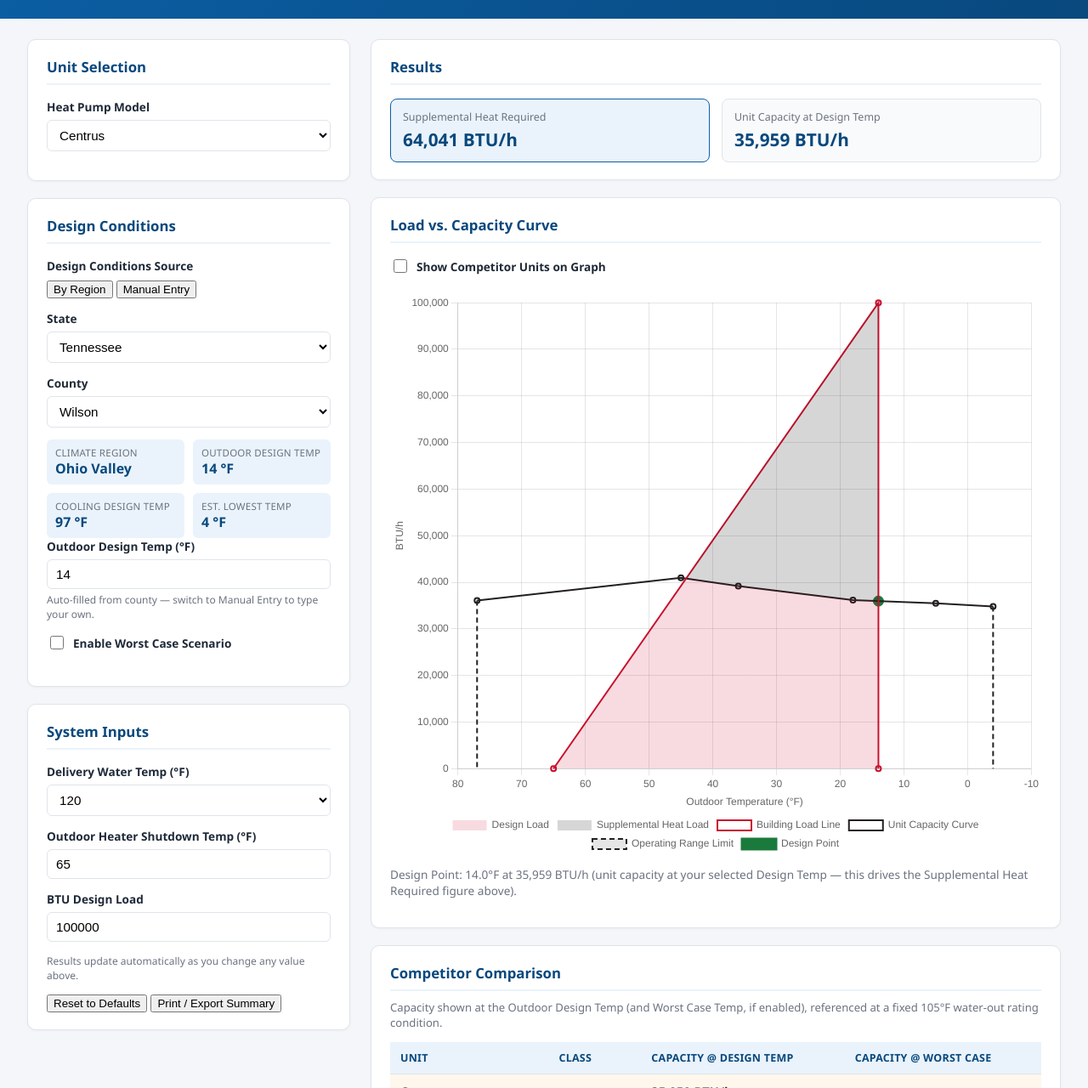
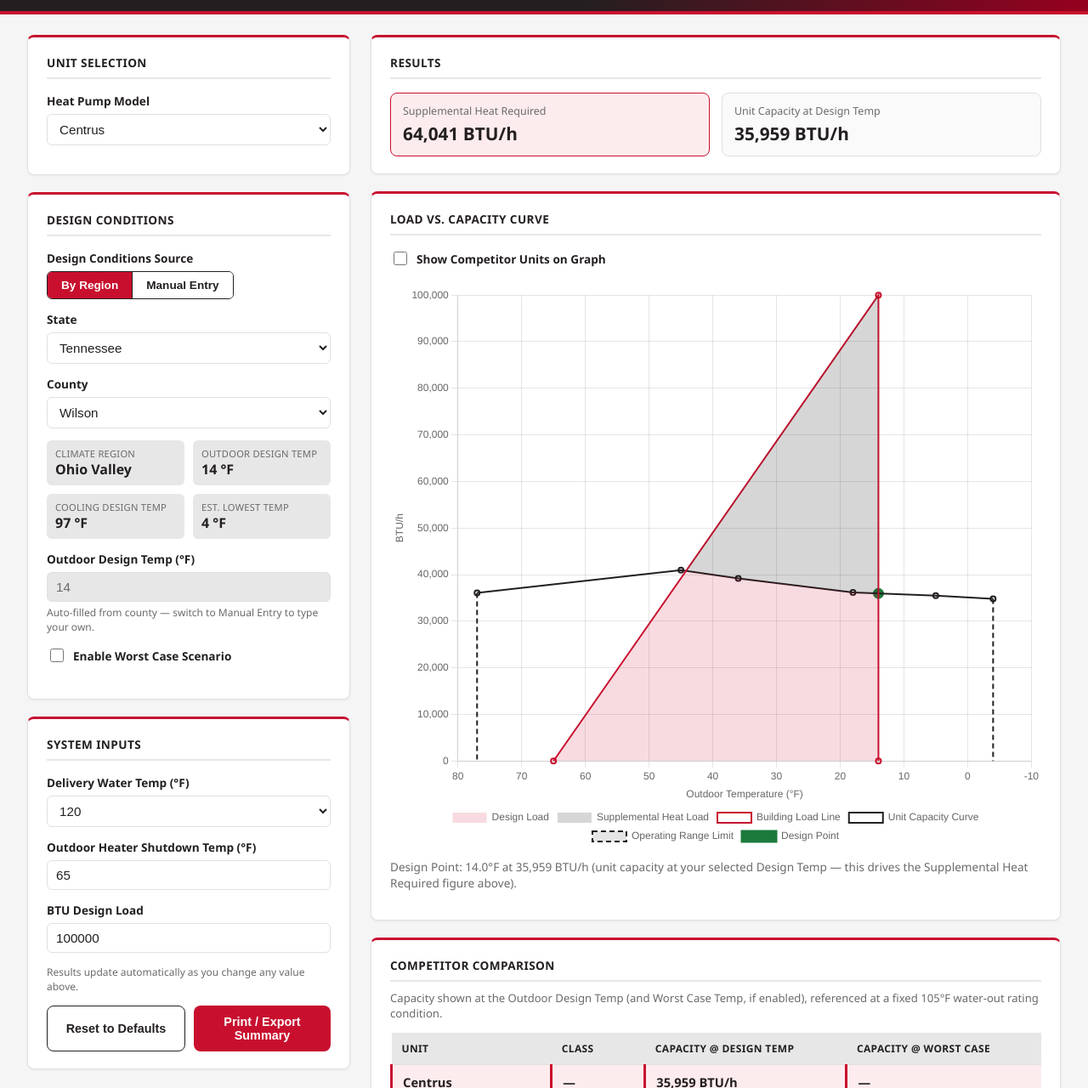
Before and after one commit to JF-Loch/sizing-tool, a plain HTML site: page index.html in a window 1280 px wide. Shown: the part 87-1367 px from the top of the page at 85% size. Drawn offline with nearby package versions, Linux system fonts and the light colour scheme.

Commit message:
Update style.css

```diff
--- a/style.css
+++ b/style.css
@@ -1,15 +1,17 @@
 :root {
-  --primary: #0b5fa5;
-  --primary-dark: #08487d;
-  --accent: #e07b17;
-  --bg: #f4f6f9;
+  --loch-red: #c8102e;
+  --loch-red-dark: #96001f;
+  --loch-charcoal: #231f20;
+  --loch-charcoal-soft: #3a3536;
+  --loch-silver: #9d9d9d;
+  --loch-silver-light: #e7e7e8;
+  --bg: #f5f5f5;
   --card-bg: #ffffff;
-  --border: #dfe4ea;
-  --text: #1f2937;
-  --text-muted: #6b7280;
-  --highlight-bg: #eaf3fb;
-  --success: #1a7a3c;
-  --radius: 10px;
+  --border: #e0e0e0;
+  --text: #231f20;
+  --text-muted: #6b6b6b;
+  --highlight-bg: #fdecee;
+  --radius: 8px;
 }
 
 * { box-sizing: border-box; }
@@ -22,12 +24,15 @@ body {
 }
 
 .app-header {
-  background: linear-gradient(135deg, var(--primary), var(--primary-dark));
+  background: linear-gradient(120deg, var(--loch-charcoal) 0%, var(--loch-charcoal) 55%, var(--loch-red-dark) 100%);
   color: white;
-  padding: 24px 32px;
+  padding: 22px 32px;
+  border-bottom: 4px solid var(--loch-red);
 }
-.header-inner h1 { margin: 0; font-size: 1.7rem; }
-.subtitle { margin: 4px 0 0; opacity: 0.85; font-size: 0.95rem; }
+.header-inner { max-width: 1280px; margin: 0 auto; }
+.header-brand { display: flex; align-items: center; gap: 16px; }
+.header-inner h1 { margin: 0; font-size: 1.6rem; letter-spacing: 0.01em; }
+.subtitle { margin: 2px 0 0; opacity: 0.85; font-size: 0.9rem; }
 
 .app-main {
   display: grid;
@@ -48,15 +53,19 @@ body {
   border-radius: var(--radius);
   padding: 20px 22px;
   margin-bottom: 20px;
-  box-shadow: 0 1px 3px rgba(0,0,0,0.04);
+  box-shadow: 0 1px 3px rgba(0,0,0,0.05);
+  border-top: 3px solid var(--loch-red);
 }
 
 .card h2 {
   margin: 0 0 16px;
-  font-size: 1.05rem;
-  color: var(--primary-dark);
-  border-bottom: 2px solid var(--highlight-bg);
+  color: var(--loch-charcoal);
+  border-bottom: 2px solid var(--loch-silver-light);
   padding-bottom: 8px;
+  font-weight: 700;
+  text-transform: uppercase;
+  letter-spacing: 0.03em;
+  font-size: 0.85rem;
 }
 
 .field-row {
@@ -77,11 +86,18 @@ body {
   border-radius: 6px;
   font-size: 0.95rem;
   background: #fff;
+  color: var(--text);
 }
 .field-row select:focus,
 .field-row input:focus {
   outline: none;
-  border-color: var(--primary);
+  border-color: var(--loch-red);
+  box-shadow: 0 0 0 2px rgba(200, 16, 46, 0.15);
+}
+.field-row input[readonly] {
+  background: var(--loch-silver-light);
+  color: var(--text-muted);
+  cursor: not-allowed;
 }
 .hint {
   font-size: 0.75rem;
@@ -99,23 +115,49 @@ body {
 .checkbox-row input[type="checkbox"] {
   width: 16px;
   height: 16px;
+  accent-color: var(--loch-red);
 }
+
+.mode-toggle-group {
+  display: flex;
+  border: 1px solid var(--loch-charcoal);
+  border-radius: 6px;
+  overflow: hidden;
+  width: fit-content;
+}
+.mode-btn {
+  border: none;
+  background: #fff;
+  color: var(--loch-charcoal);
+  padding: 8px 16px;
+  font-size: 0.85rem;
+  font-weight: 700;
+  cursor: pointer;
+  transition: background 0.15s ease, color 0.15s ease;
+}
+.mode-btn + .mode-btn { border-left: 1px solid var(--loch-charcoal); }
+.mode-btn.active {
+  background: var(--loch-red);
+  color: white;
+}
+.mode-btn:not(.active):hover { background: var(--loch-silver-light); }
 
 .lookup-grid {
   display: grid;
   grid-template-columns: 1fr 1fr;
   gap: 10px;
   margin-top: 8px;
+  margin-bottom: 14px;
 }
 .lookup-item {
-  background: var(--highlight-bg);
+  background: var(--loch-silver-light);
   border-radius: 6px;
   padding: 8px 10px;
   display: flex;
   flex-direction: column;
 }
 .lookup-label {
-  font-size: 0.72rem;
+  font-size: 0.7rem;
   color: var(--text-muted);
   text-transform: uppercase;
   letter-spacing: 0.02em;
@@ -123,7 +165,7 @@ body {
 .lookup-value {
   font-size: 1rem;
   font-weight: 700;
-  color: var(--primary-dark);
+  color: var(--loch-charcoal);
 }
 
 .results-grid {
@@ -132,7 +174,7 @@ body {
   gap: 14px;
 }
 .result-item {
-  background: #f9fafb;
+  background: #fafafa;
   border-radius: 8px;
   padding: 12px 14px;
   display: flex;
@@ -141,7 +183,7 @@ body {
 }
 .result-item.highlight {
   background: var(--highlight-bg);
-  border-color: var(--primary);
+  border-color: var(--loch-red);
 }
 .result-label {
   font-size: 0.78rem;
@@ -151,7 +193,7 @@ body {
 .result-value {
   font-size: 1.3rem;
   font-weight: 800;
-  color: var(--primary-dark);
+  color: var(--loch-charcoal);
 }
 
 .chart-note {
@@ -177,21 +219,78 @@ body {
   border-bottom: 1px solid var(--border);
 }
 .comparison-table th {
-  background: var(--highlight-bg);
-  color: var(--primary-dark);
-  font-size: 0.78rem;
+  background: var(--loch-silver-light);
+  color: var(--loch-charcoal);
+  font-size: 0.75rem;
   text-transform: uppercase;
-  letter-spacing: 0.02em;
+  letter-spacing: 0.03em;
 }
 .comparison-table tr.centrus-row td {
-  background: #fff7ec;
+  background: var(--highlight-bg);
   font-weight: 700;
+  border-left: 3px solid var(--loch-red);
 }
 .worstcase-col { min-width: 140px; }
+
+.warning-banner {
+  background: #2b2223;
+  border: 1px solid var(--loch-red);
+  color: #fbdadf;
+  border-radius: 8px;
+  padding: 12px 16px;
+  margin-top: 14px;
+  font-size: 0.85rem;
+  font-weight: 600;
+}
+
+.validation-banner {
+  background: #fff4e5;
+  border: 1px solid #b8860b;
+  color: #6b4c00;
+  border-radius: 8px;
+  padding: 14px 18px;
+  margin-bottom: 20px;
+  font-size: 0.9rem;
+  font-weight: 600;
+}
+.validation-banner ul {
+  margin: 8px 0 0;
+  padding-left: 20px;
+  font-weight: 500;
+}
+
+.button-row {
+  display: flex;
+  gap: 10px;
+  margin-top: 14px;
+}
+.btn {
+  flex: 1;
+  border: none;
+  border-radius: 8px;
+  padding: 11px 14px;
+  font-size: 0.9rem;
+  font-weight: 700;
+  cursor: pointer;
+  transition: background 0.15s ease, filter 0.15s ease;
+}
+.btn-primary {
+  background: var(--loch-red);
+  color: white;
+}
+.btn-primary:hover { filter: brightness(0.92); }
+.btn-secondary {
+  background: #fff;
+  color: var(--loch-charcoal);
+  border: 1px solid var(--loch-charcoal);
+}
+.btn-secondary:hover { background: var(--loch-silver-light); }
 
 .app-footer {
   text-align: center;
   padding: 20px;
   color: var(--text-muted);
   font-size: 0.8rem;
+  border-top: 1px solid var(--border);
+  margin-top: 8px;
 }
```
